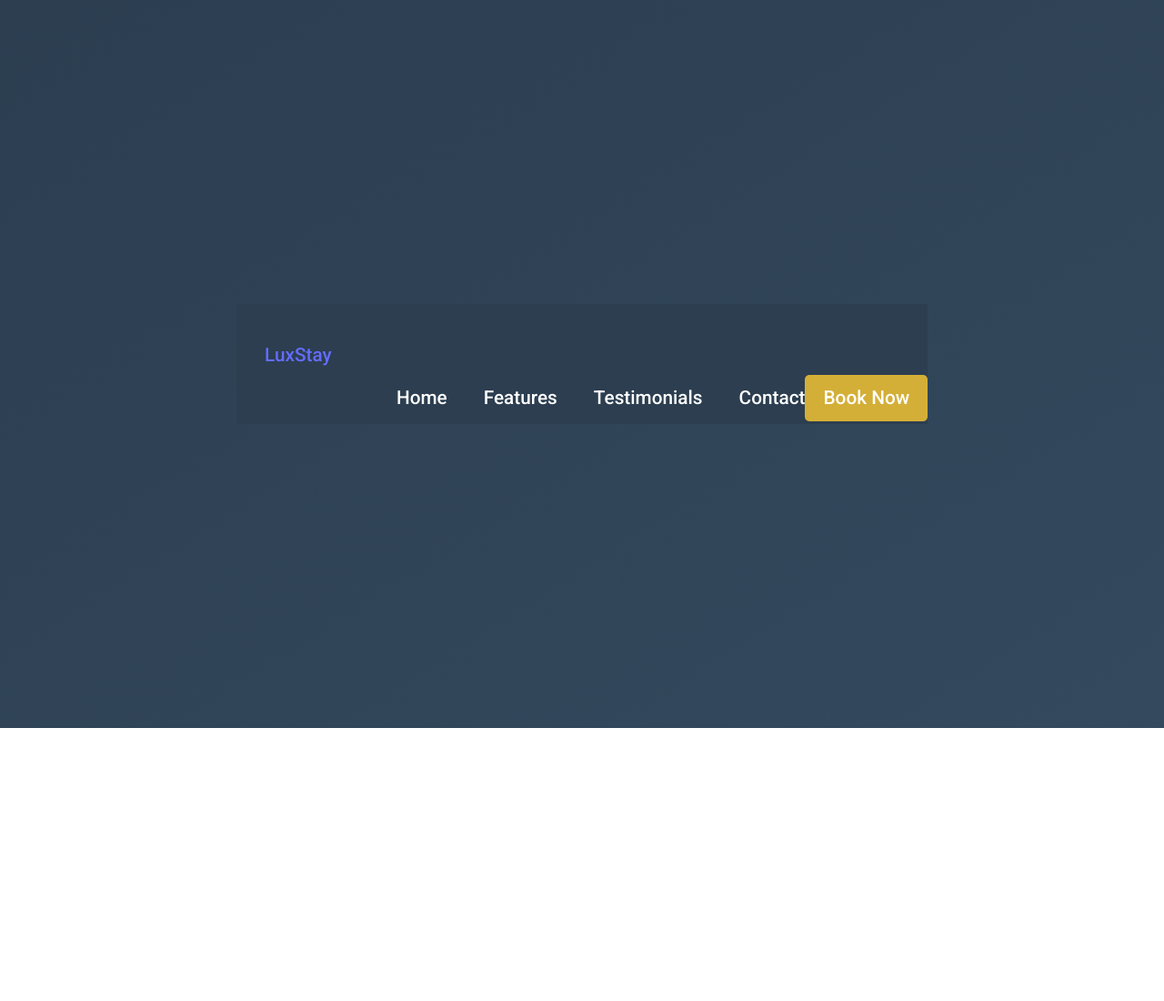
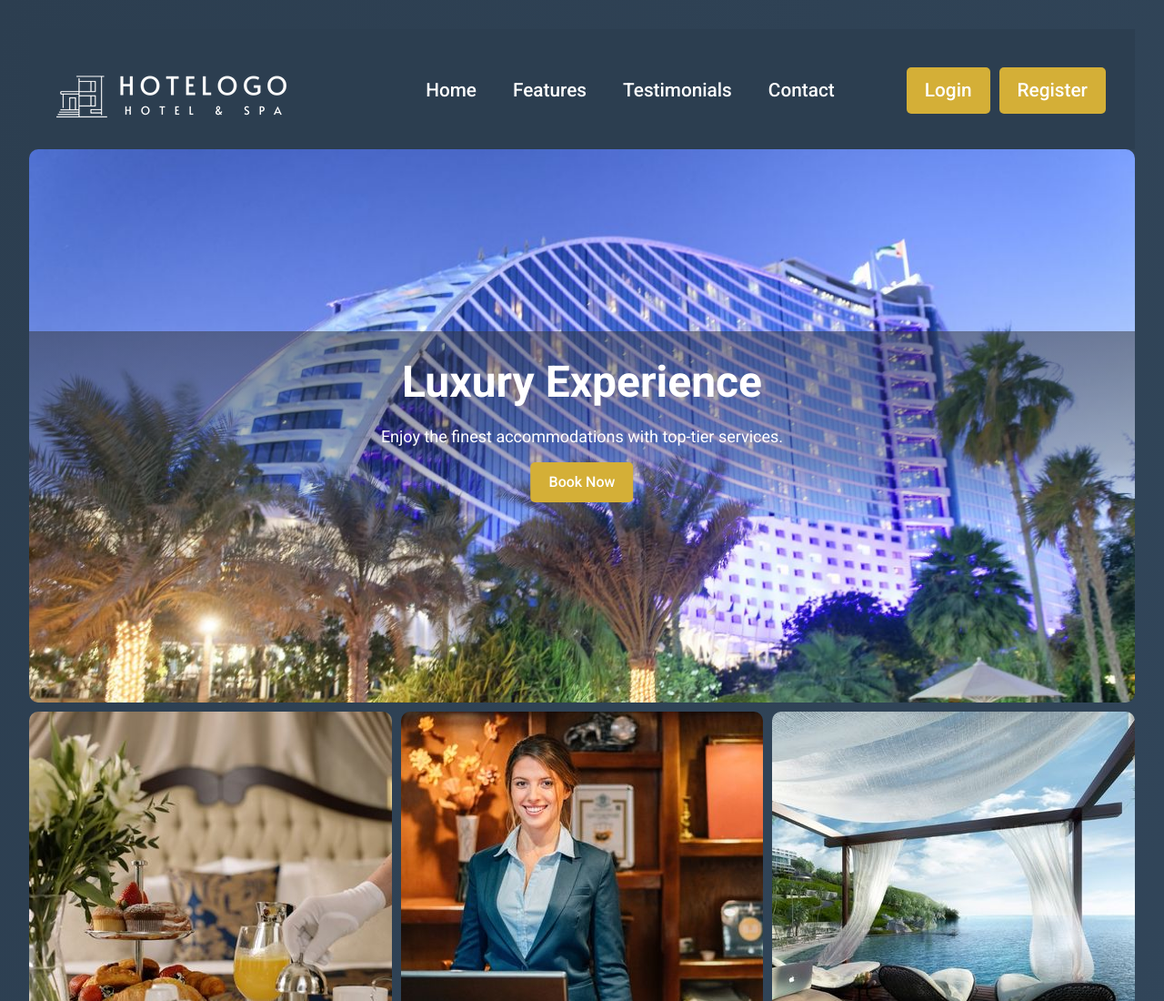
Before and after one commit to AmrShams9/Hotel_Booking_System, a React (Vite) app in the folder FrontEnd/HotelManagementSystem/: page / in a window 1280 px wide. Shown: the top 1100 px of the page at 91% size. Before the commit the page ends 800 px from the top, so only its background shows below. Built offline with nearby package versions, Linux system fonts and the light colour scheme.

Commit message:
Working Project

```diff
--- a/FrontEnd/HotelManagementSystem/package.json
+++ b/FrontEnd/HotelManagementSystem/package.json
@@ -13,11 +13,7 @@
     "react": "^18.3.1",
     "react-dom": "^18.3.1",
     "react-icons": "^5.4.0",
-<<<<<<< HEAD
     "react-router-dom": "^6.29.0"
-=======
-    "react-router-dom": "^7.1.5"
->>>>>>> bb71c7035811171d18d331cb2d01fb040d31a46d
   },
   "devDependencies": {
     "@eslint/js": "^9.17.0",
--- a/FrontEnd/HotelManagementSystem/src/components/LandinPage.jsx
+++ b/FrontEnd/HotelManagementSystem/src/components/LandinPage.jsx
@@ -1,21 +1,142 @@
 import './Styles/LandingPage.css';
+import { FaHotel, FaMapMarkedAlt, FaHandHoldingUsd } from 'react-icons/fa'; // Icons for features
+import { Link } from "react-router-dom";
+import PoolImage from '../assets/pool.jpg';
+import Testi1 from '../assets/hotel.png';
+import Testi2 from '../assets/hotel2.png';
+import Testi3 from '../assets/hotel1.png';
+import grid1 from '../assets/2.jpg';
+import grid2 from '../assets/3.jpg';
+import grid3 from '../assets/4.jpg';
+import SiteLogo from '../assets/hotel-logo.png';
+import HotelFooter from './parts/Footer';
 
 const LandingPage = () => {
   return (
     <div>
+      <div className="globalContainer">
         {/* Navigation Bar */}
         <nav className="navbar">
           <div className="container">
-          <a href="#" className="logo">LuxStay</a>
+            <div className="logo-container">
+              <img className="logo-hotel" src={SiteLogo} alt="" />
+            </div>
             <ul className="nav-links">
               <li><a href="#home">Home</a></li>
               <li><a href="#features">Features</a></li>
               <li><a href="#testimonials">Testimonials</a></li>
               <li><a href="#contact">Contact</a></li>
             </ul>
-          <a href="#" className="btn btn-primary">Book Now</a>
+            <div className="auth-buttons">
+              <Link to="/login" className="btn btn-primary">Login</Link>
+              <Link to="/SignUp" className="btn btn-primary">Register</Link>
+            </div>
           </div>
         </nav>
+        {/* Hero Section */}
+        <div className="grid-container">
+          <div className="grid-item large">
+            <img src={PoolImage} alt="Large Image" />
+            <div className="overlay">
+              <h2>Luxury Experience</h2>
+              <p>Enjoy the finest accommodations with top-tier services.</p>
+              <a href="#" className="btn">Book Now</a>
+            </div>
+          </div>
+          <div className="grid-item small">
+            <img src={grid1} alt="Small Image 1" />
+          </div>
+          <div className="grid-item small">
+            <img src={grid2} alt="Small Image 2" />
+          </div>
+          <div className="grid-item small">
+            <img src={grid3} alt="Small Image 3" />
+          </div>
+        </div>
+        {/* <section id="home" className="hero ">
+          <img className="heroImage" src={PoolImage} alt="pool-image" />
+          <div className="container">
+            <div className="hero-content scroll">
+              <h1>Your Luxury Stay Awaits</h1>
+              <p>Discover the finest hotels and resorts tailored to your needs. Book your dream stay today!</p>
+              <a href="#" className="btn btn-primary">Explore Hotels</a>
+            </div>
+          </div>
+          <div class="grid-item small">
+            <img src="https://fakeimg.pl/300/" alt="Small Image 1" />
+          </div>
+          <div class="grid-item small">
+            <img src="https://fakeimg.pl/300/" alt="Small Image 2" />
+            /    </div>
+          <div class="grid-item small">
+            <img src="https://fakeimg.pl/300/" alt="Small Image 3" />
+          </div>
+        </section> */}
+        {/* Features Section */}
+        <section id="features" className="features scroll">
+          <div className="container scroll ">
+            <h2>Why Choose LuxStay?</h2>
+            <div className="feature-grid">
+              <div className="feature-item">
+                <FaHotel className="feature-icon" />
+                <h3>Luxurious Hotels</h3>
+                <p>Experience world-class accommodations with top-notch amenities.</p>
+              </div>
+              <div className="feature-item">
+                <FaMapMarkedAlt className="feature-icon" />
+                <h3>Best Locations</h3>
+                <p>Find hotels in the most sought-after destinations worldwide.</p>
+              </div>
+              <div className="feature-item">
+                <FaHandHoldingUsd className="feature-icon" />
+                <h3>Affordable Prices</h3>
+                <p>Get the best deals and discounts on luxury stays.</p>
+              </div>
+            </div>
+          </div>
+        </section>
+        <section id="testimonials" className="testimonials">
+          <div className="container">
+            <h2>What Our Guests Say</h2>
+            <div className="testimonial-grid">
+              <div className="testimonal-item">
+                <img src={Testi1} alt="Guest at the Spa" />
+                <p>
+                  The spa at LuxuryStay Hotel is absolutely phenomenal!
+                </p>
+                <h3>Lucas Thompson</h3>
+              </div>
+              <div className="testimonal-item">
+                <img src={Testi2} alt="Newlywed Couple" />
+                <p>
+                  Our honeymoon at LuxuryStay Hotel was magical!
+                </p>
+                <h3>Emily & James Carter</h3>
+              </div>
+              <div className="testimonal-item">
+                <img src={Testi3} alt="Guest at the Restaurant" />
+                <p>
+                  Dining at the hotel’s gourmet restaurant was a true delight!
+                </p>
+                <h3>Sophia Martinez</h3>
+              </div>
+            </div>
+          </div>
+        </section>
+        {/* Contact Section */}
+        <section id="contact" className="contact">
+          <div className="container">
+            <h2>Contact Us</h2>
+            <form>
+              <input type="text" placeholder="Your Name" required />
+              <input type="email" placeholder="Your Email" required />
+              <textarea placeholder="Your Message" rows="5" required></textarea>
+              <button type="submit" className="btn btn-primary">Send Message</button>
+            </form>
+          </div>
+        </section>
+        <HotelFooter />
+      </div>
     </div>
   );
 }
```
Lines whose indentation alone changed are shown as unchanged.
